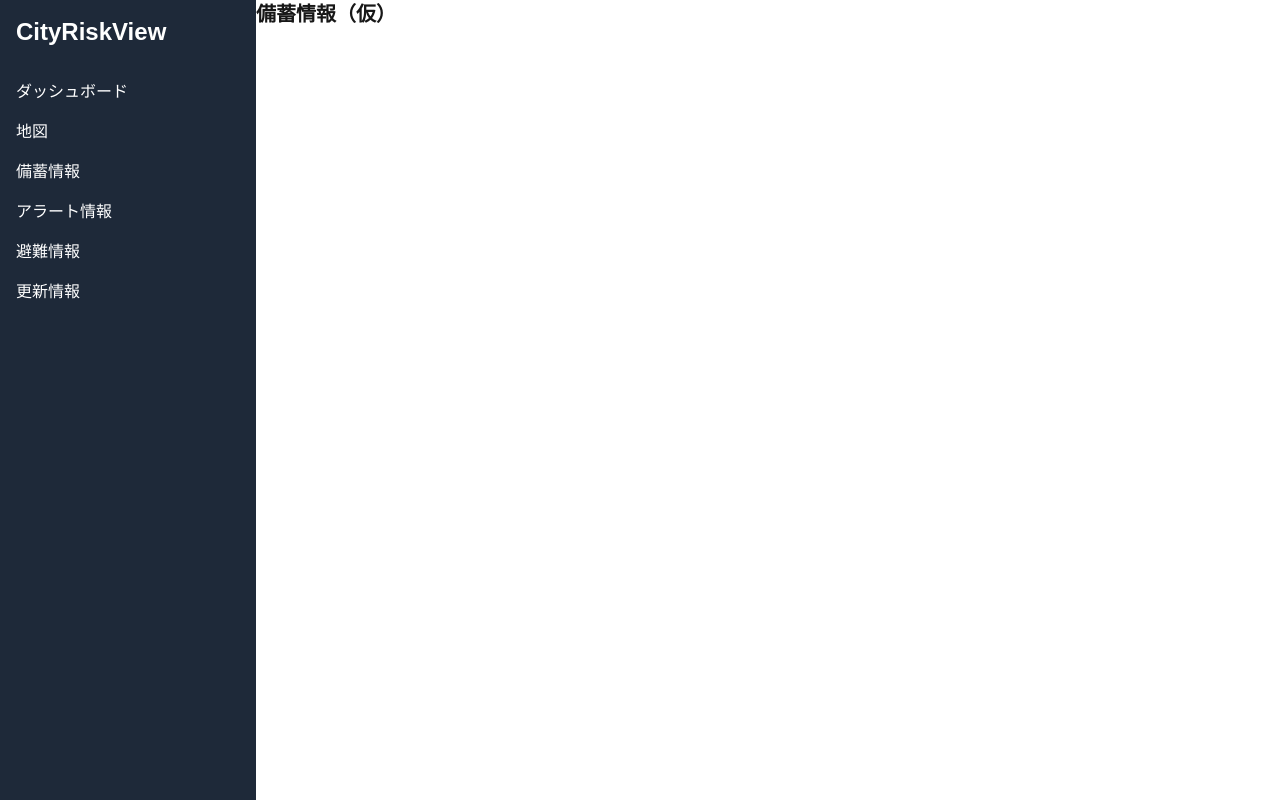
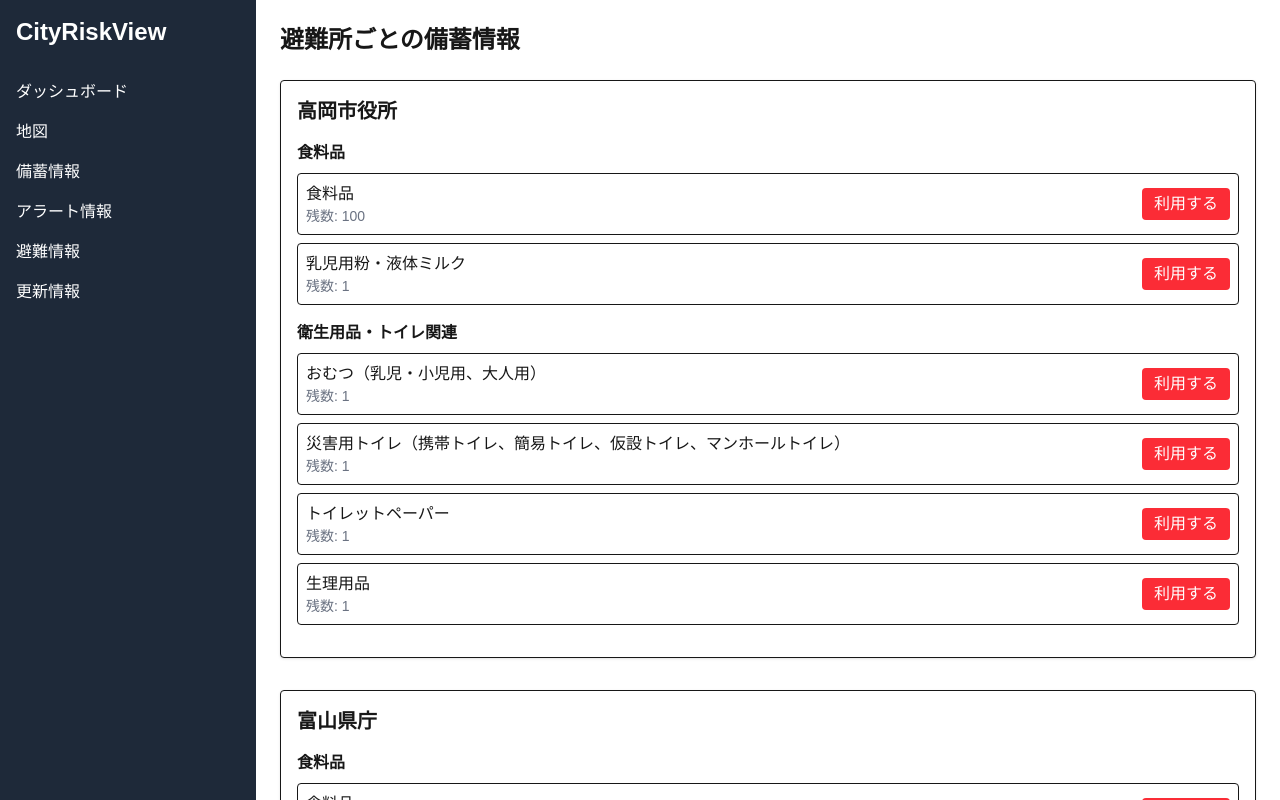
Before and after one commit to s-taku0502/CityRiskView, a Next.js app: page /stock in a window 1280 px wide. Built offline with nearby package versions, Linux system fonts and the light colour scheme.

Commit message:
避難所のサンプルデータの追加とUIの設計

```diff
--- a/app/stock/page.js
+++ b/app/stock/page.js
@@ -1,5 +1,100 @@
-// 備蓄情報管理画面
+'use client';
+
+import { useState } from 'react';
+import { mockShelters } from '@/app/evacuation/EvacuationMockData';
+import baseStockData from '@/data/ShelterStocks.json';
 
 export default function StockPage() {
-    return <h2 className="text-xl font-bold">備蓄情報（仮）</h2>;
-  }
+  const [shelters, setShelters] = useState(
+    mockShelters.map((shelter) => ({
+      ...shelter,
+      stock: (baseStockData[shelter.id] || []).map((item) => ({
+        ...item,
+        clicked: false, // 押した感覚用のフラグ
+      })),
+    }))
+  );
+
+  const handleUseStock = (shelterId, itemId) => {
+    setShelters((prev) =>
+      prev.map((shelter) => {
+        if (shelter.id !== shelterId) return shelter;
+
+        const updatedStock = shelter.stock.map((item) => {
+          if (item.id === itemId) {
+            return {
+              ...item,
+              counts: Math.max(0, item.counts - 1),
+              clicked: true, // 押した瞬間
+            };
+          }
+          return item;
+        });
+
+        // 300ms 後に clicked を false に戻す
+        setTimeout(() => {
+          setShelters((prev2) =>
+            prev2.map((shelter2) => {
+              if (shelter2.id !== shelterId) return shelter2;
+
+              return {
+                ...shelter2,
+                stock: shelter2.stock.map((item) =>
+                  item.id === itemId ? { ...item, clicked: false } : item
+                ),
+              };
+            })
+          );
+        }, 300);
+
+        return { ...shelter, stock: updatedStock };
+      })
+    );
+  };
+
+  return (
+    <div className="p-6">
+      <h2 className="text-2xl font-bold mb-6">避難所ごとの備蓄情報</h2>
+
+      {shelters.map((shelter) => (
+        <div key={shelter.id} className="mb-8 border rounded p-4 bg-white shadow">
+          <h3 className="text-xl font-semibold mb-4">{shelter.name}</h3>
+
+          {Object.entries(
+            shelter.stock.reduce((acc, item) => {
+              if (!acc[item.category]) acc[item.category] = [];
+              acc[item.category].push(item);
+              return acc;
+            }, {})
+          ).map(([category, items]) => (
+            <div key={category} className="mb-4">
+              <h4 className="text-md font-bold mb-2">{category}</h4>
+              <ul className="space-y-2">
+                {items.map((item) => (
+                  <li
+                    key={item.id}
+                    className="flex justify-between items-center border p-2 rounded"
+                  >
+                    <div>
+                      <p className="font-medium">{item.name}</p>
+                      <p className="text-sm text-gray-500">残数: {item.counts}</p>
+                    </div>
+                    <button
+                      onClick={() => handleUseStock(shelter.id, item.id)}
+                      className={`px-3 py-1 rounded text-white transition-transform duration-150
+                        ${item.counts <= 0 ? 'bg-gray-600 cursor-not-allowed' : 'bg-red-500 hover:bg-red-800'}
+                        ${item.clicked ? 'scale-95' : ''}`}
+                      disabled={item.counts <= 0}
+                    >
+                      利用する
+                    </button>
+                  </li>
+                ))}
+              </ul>
+            </div>
+          ))}
+        </div>
+      ))}
+    </div>
+  );
+}
--- a/data/MainStock.json
+++ /dev/null
@@ -1,38 +0,0 @@
-[
-    {
-        "id": "食料品",
-        "name": "食料品",
-        "category": "食料品",
-        "counts": 0
-    },
-    {
-        "id": "乳児用粉・液体ミルク",
-        "name": "乳児用粉・液体ミルク",
-        "category": "食料品",
-        "counts": 0
-    },
-    {
-        "id": "おむつ（乳児・小児用、大人用）",
-        "name": "おむつ（乳児・小児用、大人用）",
-        "category": "衛生用品・トイレ関連",
-        "counts": 0
-    },
-    {
-        "id": "災害用トイレ（携帯トイレ、簡易トイレ、仮設トイレ、マンホールトイレ）",
-        "name": "災害用トイレ（携帯トイレ、簡易トイレ、仮設トイレ、マンホールトイレ）",
-        "category": "衛生用品・トイレ関連",
-        "counts": 0
-    },
-    {
-        "id": "トイレットペーパー",
-        "name": "トイレットペーパー",
-        "category": "衛生用品・トイレ関連",
-        "counts": 0
-    },
-    {
-        "id": "生理用品",
-        "name": "生理用品",
-        "category": "衛生用品・トイレ関連",
-        "counts": 0
-    }
-]
--- /dev/null
+++ b/data/ShelterStocks.json
@@ -0,0 +1,118 @@
+{
+  "tomi-taka001": [
+    {
+      "id": "食料品",
+      "name": "食料品",
+      "category": "食料品",
+      "counts": 100
+    },
+    {
+      "id": "乳児用粉・液体ミルク",
+      "name": "乳児用粉・液体ミルク",
+      "category": "食料品",
+      "counts": 1
+    },
+    {
+      "id": "おむつ（乳児・小児用、大人用）",
+      "name": "おむつ（乳児・小児用、大人用）",
+      "category": "衛生用品・トイレ関連",
+      "counts": 1
+    },
+    {
+      "id": "災害用トイレ（携帯トイレ、簡易トイレ、仮設トイレ、マンホールトイレ）",
+      "name": "災害用トイレ（携帯トイレ、簡易トイレ、仮設トイレ、マンホールトイレ）",
+      "category": "衛生用品・トイレ関連",
+      "counts": 1
+    },
+    {
+      "id": "トイレットペーパー",
+      "name": "トイレットペーパー",
+      "category": "衛生用品・トイレ関連",
+      "counts": 1
+    },
+    {
+      "id": "生理用品",
+      "name": "生理用品",
+      "category": "衛生用品・トイレ関連",
+      "counts": 1
+    }
+  ],
+
+  "tomi-tomi000": [
+    {
+      "id": "食料品",
+      "name": "食料品",
+      "category": "食料品",
+      "counts": 80
+    },
+    {
+      "id": "乳児用粉・液体ミルク",
+      "name": "乳児用粉・液体ミルク",
+      "category": "食料品",
+      "counts": 2
+    },
+    {
+      "id": "おむつ（乳児・小児用、大人用）",
+      "name": "おむつ（乳児・小児用、大人用）",
+      "category": "衛生用品・トイレ関連",
+      "counts": 3
+    },
+    {
+      "id": "災害用トイレ（携帯トイレ、簡易トイレ、仮設トイレ、マンホールトイレ）",
+      "name": "災害用トイレ（携帯トイレ、簡易トイレ、仮設トイレ、マンホールトイレ）",
+      "category": "衛生用品・トイレ関連",
+      "counts": 2
+    },
+    {
+      "id": "トイレットペーパー",
+      "name": "トイレットペーパー",
+      "category": "衛生用品・トイレ関連",
+      "counts": 2
+    },
+    {
+      "id": "生理用品",
+      "name": "生理用品",
+      "category": "衛生用品・トイレ関連",
+      "counts": 1
+    }
+  ],
+
+  "tomi-tomi001": [
+    {
+      "id": "食料品",
+      "name": "食料品",
+      "category": "食料品",
+      "counts": 50
+    },
+    {
+      "id": "乳児用粉・液体ミルク",
+      "name": "乳児用粉・液体ミルク",
+      "category": "食料品",
+      "counts": 1
+    },
+    {
+      "id": "おむつ（乳児・小児用、大人用）",
+      "name": "おむつ（乳児・小児用、大人用）",
+      "category": "衛生用品・トイレ関連",
+      "counts": 1
+    },
+    {
+      "id": "災害用トイレ（携帯トイレ、簡易トイレ、仮設トイレ、マンホールトイレ）",
+      "name": "災害用トイレ（携帯トイレ、簡易トイレ、仮設トイレ、マンホールトイレ）",
+      "category": "衛生用品・トイレ関連",
+      "counts": 1
+    },
+    {
+      "id": "トイレットペーパー",
+      "name": "トイレットペーパー",
+      "category": "衛生用品・トイレ関連",
+      "counts": 1
+    },
+    {
+      "id": "生理用品",
+      "name": "生理用品",
+      "category": "衛生用品・トイレ関連",
+      "counts": 1
+    }
+  ]
+}
```
